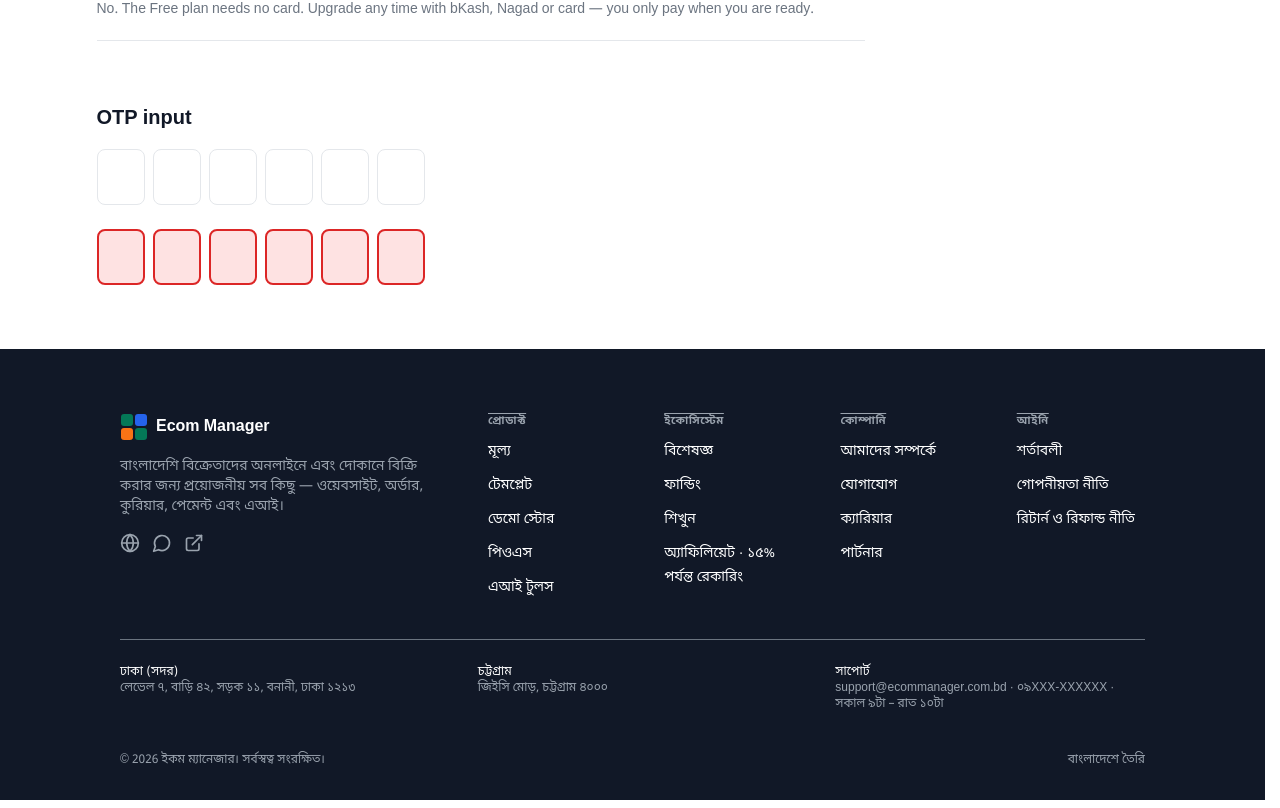
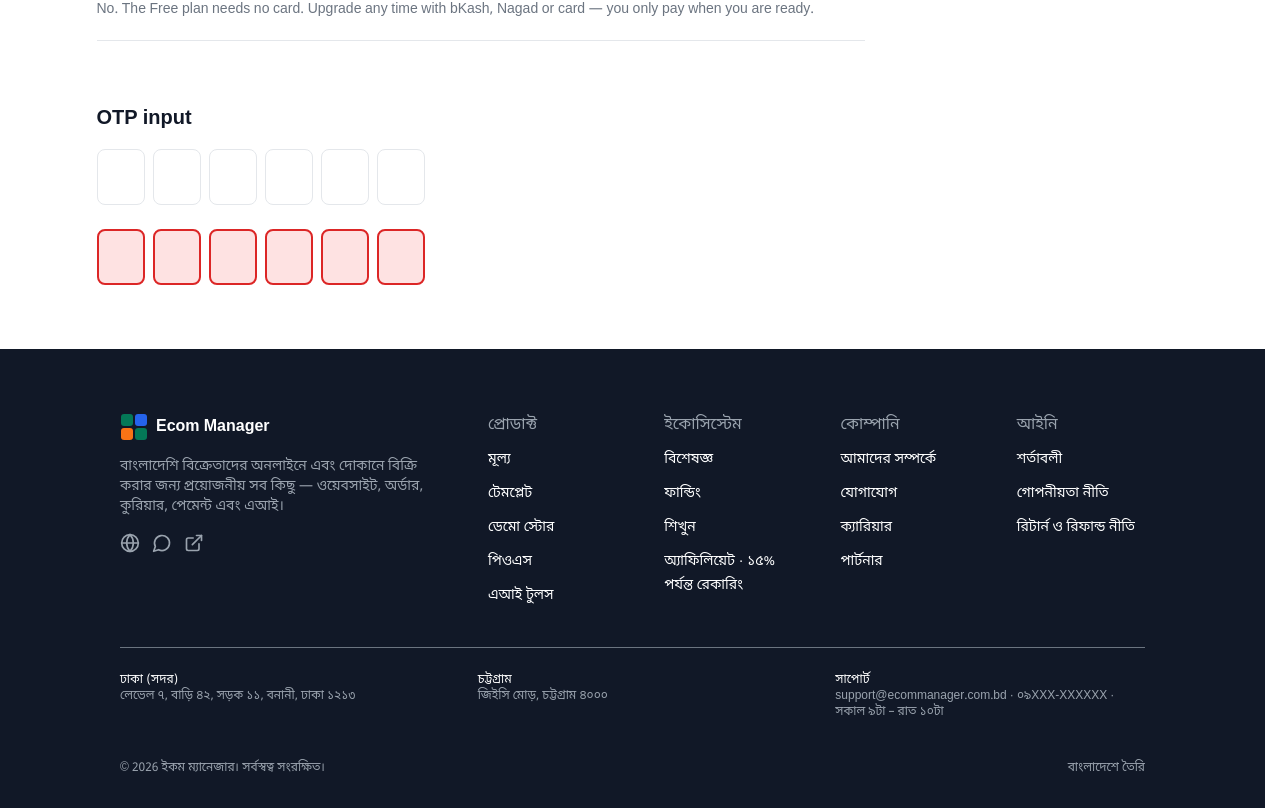
Before and after one commit to shahnewaz5646455/multi-tenant-folder-structure, a Next.js app in the folder apps/web/: page /bn/kit in a window 1280 px wide. Shown: the part 1086-1894 px from the top of the page. Built offline with nearby package versions, Linux system fonts and the light colour scheme.

Commit message:
feat(footer): remove overline style from footer column titles for improved readability

```diff
--- a/apps/web/src/components/layout/site-footer.tsx
+++ b/apps/web/src/components/layout/site-footer.tsx
@@ -49,7 +49,7 @@ export function SiteFooter(): JSX.Element {
             const title = t(`columns.${col.key}.title`);
             return (
               <nav key={col.key} aria-label={title} className="flex min-w-0 flex-col gap-2.5">
-                <p className="overline text-inverse-muted">{title}</p>
+                <p className="text-inverse-muted">{title}</p>
                 <ul className="flex flex-col gap-2.5">
                   {col.items.map((item) => (
                     <li key={item.labelKey}>
```
